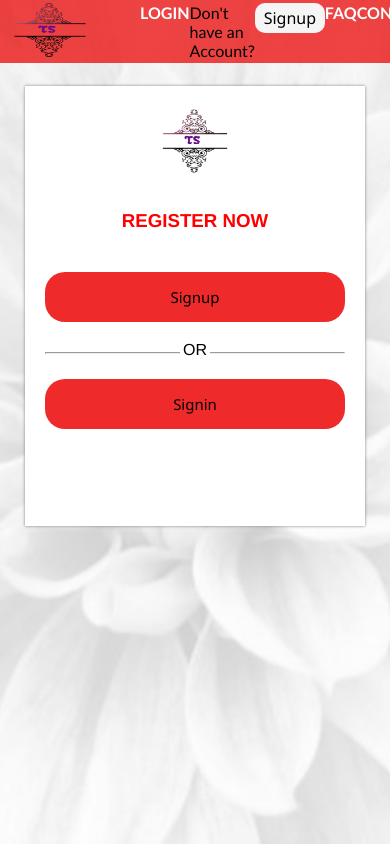
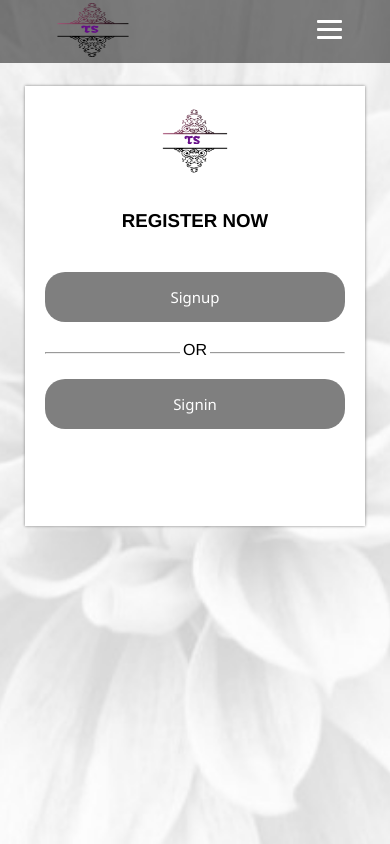
Before and after one commit to Maristina-Hub/Milestone_Project, a plain HTML site: page index.html in a window 390 px wide. Drawn offline with Linux system fonts and the light colour scheme.

Commit message:
Updated project

```diff
--- a/index.css
+++ b/index.css
@@ -16,11 +16,14 @@ height: 60px;
 width: 100px;
 }
 
-ul {
+ul li {
     list-style: none;
-    display: flex;
-    justify-content: space-around;
+    display: inline-block;
+    padding-left: 20px;
+    margin-top: 10px;
 }
+
+
 
 a {
     text-decoration: none;
@@ -29,8 +32,10 @@ a {
 
 nav {
     width: 100%;
-    background: rgba(236, 14, 14, 0.767);
+    background: rgba(0, 0, 0, 0.5);
     overflow: hidden;
+    display: flex;
+    justify-content: space-around;
 
 }
 
@@ -79,12 +84,12 @@ ul li a {
 }
 
 .login_page h3 {
-    color: red;
+    color:black;
     margin: 30px;
 }
 
 .signup_Btn {
-    color:black;
+    color:white;
     width: 100%;
     padding: 10px;
     height: 50px;
@@ -94,7 +99,7 @@ ul li a {
     border: none;
     outline: none;
     cursor: pointer;
-    background-color: rgba(236, 14, 14, 0.884);
+    background-color: rgba(0, 0, 0, 0.5);
 }
 
 hr {
@@ -111,3 +116,29 @@ hr {
     width: 90px;
     opacity: 500px;
 }
+
+/*styling for hamburger icon*/
+.burger{
+    display: none;
+    cursor: pointer;
+    margin-top: 15px;
+}
+
+.burger div{
+    width: 25px;
+    height: 3px;
+    border-radius: 1px;
+    background-color: white;
+    margin: 5px;
+
+}
+
+@media screen and (max-width: 1000px) {
+    .social_media {
+        display: none;
+    }
+    .burger {
+        display: block;
+    }
+
+}
--- a/index.html
+++ b/index.html
@@ -16,9 +16,16 @@
     <nav class="nav-bar">
 
         <div class="container">
+            <a href=""><img src="TSlogo.png" alt="logo" class="logo"></a>
+        </div>
 
-            <a href=""><img src="TSlogo.png" alt="logo" class="logo"></a>
+        <div class="burger">
+            <div class="line1"></div>
+            <div class="line2"></div>
+            <div class="line3"></div>
+        </div>
 
+        <div class="social_media">
             <ul>
                 <li><a href="" class="li">LOGIN</a></li>
                 <li class="li">Don't have an Account?</li>
@@ -26,12 +33,10 @@
                             type="submit">Signup</button></a></li>
                 <li><a href="">FAQ</a></li>
                 <li><a href="">CONTACT</a></li>
+                <li><a href="https://www.youtube.com/" target="_blank"><i class="fab fa-youtube fa-1x"></i></a></li>
+                <li><a href="https://www.facebook.com/" target="_blank"><i class="fab fa-facebook fa-1x"></i></a></li>
+                <li><a href="https://www.instagram.com/" target="_blank"><i class="fab fa-instagram fa-1x"></i></a></li>
             </ul>
-            <div class="social_media">
-                <a href="https://www.youtube.com/" target="_blank"><i class="fab fa-youtube fa-2x"></i></a>
-                <a href="https://www.facebook.com/" target="_blank"><i class="fab fa-facebook fa-2x"></i></a>
-                <a href="https://www.instagram.com/" target="_blank"><i class="fab fa-instagram fa-2x"></i></a>
-            </div>
         </div>
     </nav>
 
```
